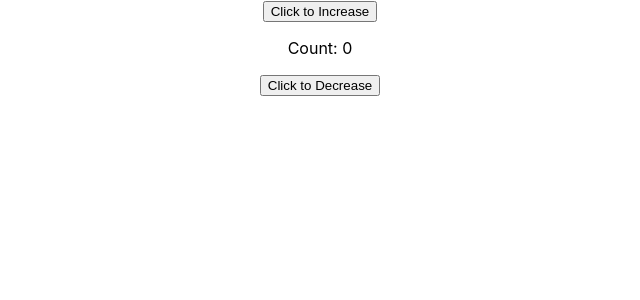
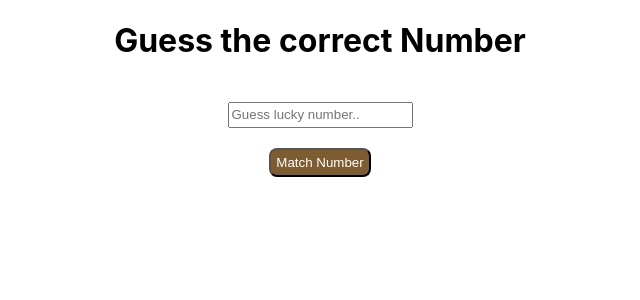
Before and after one commit to 100rabhbodade1999/React-2, a React (Create React App) app: page / in a window 1280 px wide. Shown: the top 300 px of the page, without its empty margins (320-960 px from the left). Built offline with nearby package versions, Linux system fonts and the light colour scheme.

Commit message:
Guess lucky number created

```diff
--- a/src/App.js
+++ b/src/App.js
@@ -1,8 +1,8 @@
-// import ProfileCard from './components/ProfileCard';
 import './App.css';
 // import ProdCard from './components/ProfileCard';
 
-import Counter from "./components/Counter app/IncDecBtn";
+
+import NumberGuess from './components/organisms/NumberGuess/NumberGuess';
 
 export function App() {
 
@@ -20,7 +20,7 @@ export function App() {
 
 
 
-        <Counter/>
+        <NumberGuess/>
 
      </div>
   );
--- /dev/null
+++ b/src/components/organisms/NumberGuess/NumberGuess.css
@@ -0,0 +1,16 @@
+.btn{
+    margin: 20px;
+    background-color: rgb(126, 92, 50);
+    color: white;
+    padding: 5px;
+    border-radius: 8px;
+}
+
+.btn:hover{
+    background-color: black;
+    cursor: pointer;
+}
+
+.inp{
+    height: 20px;
+}
--- /dev/null
+++ b/src/components/organisms/NumberGuess/NumberGuess.js
@@ -0,0 +1,45 @@
+import React, { useState } from 'react';
+import './NumberGuess.css'
+
+export function NumberGuess() {
+
+    const[count, setCount] = useState("")
+    const[checkNumber, setCheckNumber] = useState("")
+
+    function NumberChange(event){
+        setCount(event.target.value)
+    }
+
+    function CheckNumber(event){
+        setCheckNumber(event.target.value)
+
+
+    const num = 5
+    if(num == number){
+        return (<p>congratulations you guessed right number in {count} attempts</p>);
+    }
+    else if (num > number){
+        alert('You guessed bigger number')
+    }
+    else if (num < number){
+        alert('You guessed smaller number')
+    }
+    }
+
+
+  return (
+    <div className='card'>
+    <h1>Guess the correct Number</h1> <br/>
+      <input
+      className='inp'
+      placeholder='Guess lucky number..'
+      onChange={NumberChange}
+      type='number'
+      /> <br/>
+
+      <button className='btn' onClick={CheckNumber}>Match Number</button>
+    </div>
+  )
+}
+
+export default NumberGuess
```
